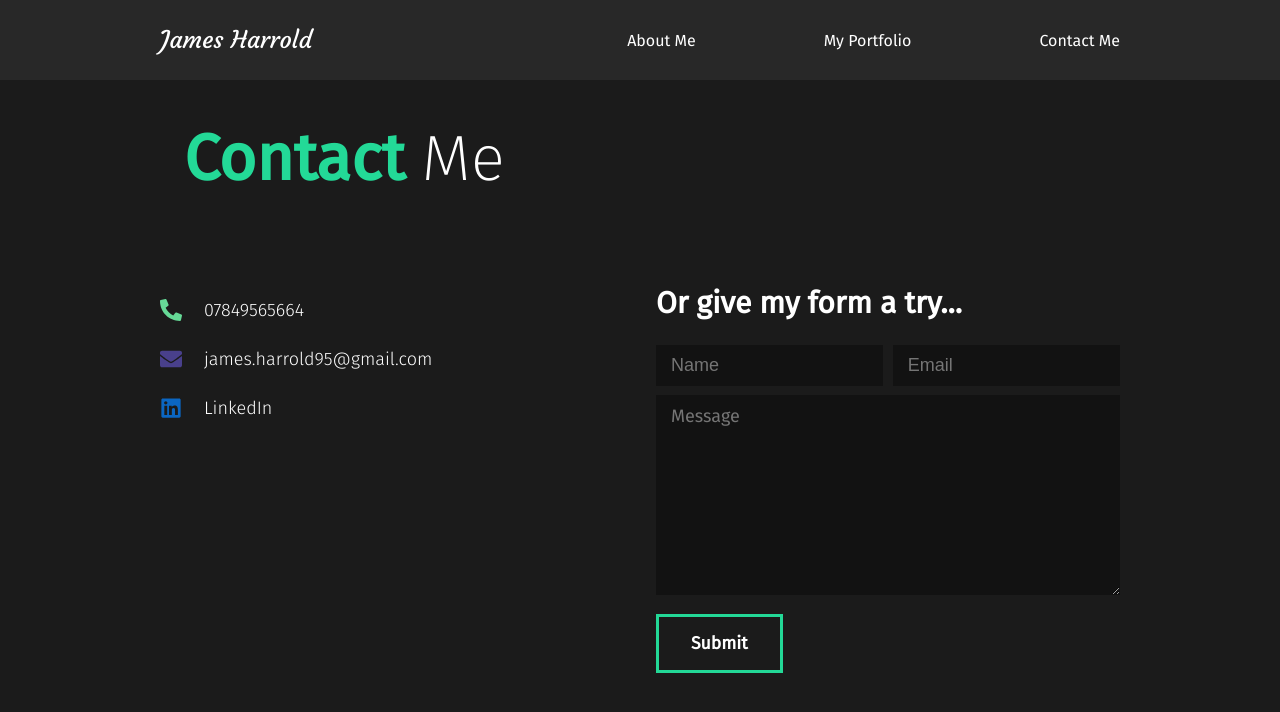
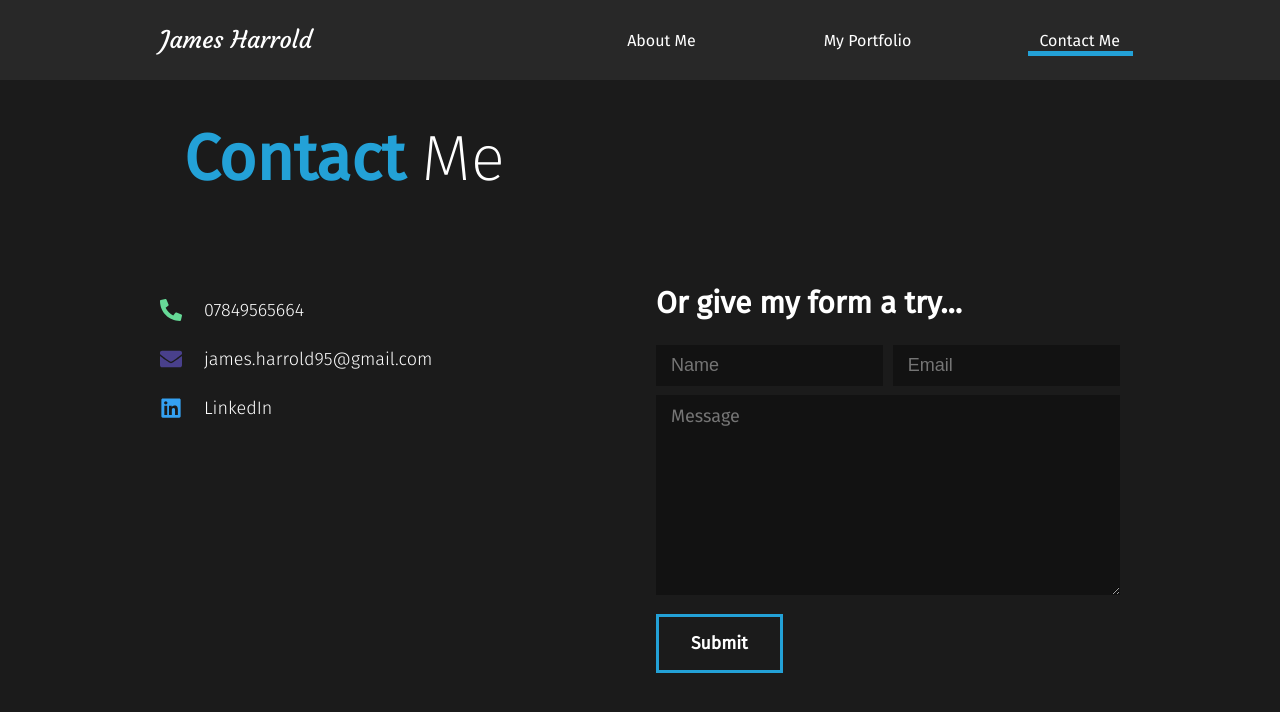
Before and after one commit to Jamesh66/new-portfolio, a React (Create React App) app: page /contact in a window 1280 px wide. Shown: the top 712 px of the page. Built offline with nearby package versions, Linux system fonts and the light colour scheme.

Commit message:
updated form and mobile freindlyness

```diff
--- a/src/Animation.js
+++ b/src/Animation.js
@@ -7,7 +7,7 @@ export const pageAnimation = {
     opacity: 1,
     y: 0,
     transition: {
-      duration: 1,
+      duration: 0.5,
       when: "beforeChildren",
       staggerChildren: 0.25,
     },
--- a/src/components/AboutSection.js
+++ b/src/components/AboutSection.js
@@ -10,7 +10,9 @@ const AboutSection = () => {
       <StyledDescription>
         <motion.div>
           <StyledHide>
-            <motion.h2 variants={titleAnim}>Hi!</motion.h2>
+            <motion.h2 variants={titleAnim}>
+              Hi!
+            </motion.h2>
           </StyledHide>
           <StyledHide>
             <motion.h2 variants={titleAnim}>
--- a/src/components/Cards/CardItem.js
+++ b/src/components/Cards/CardItem.js
@@ -19,7 +19,7 @@ const CardItem = ({ item }) => {
           <div className="user">
             <div className="links">
               <h5>
-                <a target="_blank" href={item.GitLink}>
+                <a target="_blank" rel="noreferrer" href={item.GitLink}>
                   <i>
                     <FaGithub color="#66DA97" />
                   </i>
@@ -27,9 +27,9 @@ const CardItem = ({ item }) => {
                 </a>
               </h5>
               <h5>
-                <a target="_blank" href={item.LiveLink}>
+                <a target="_blank" rel="noreferrer" href={item.LiveLink}>
                   <i>
-                    <FaDesktop color="#49408C" />
+                    <FaDesktop color="#23A1D7" />
                   </i>
                   Visit The Site
                 </a>
--- /dev/null
+++ b/src/components/ContactSection.js
@@ -0,0 +1,165 @@
+//Import icons
+import { FaPhoneAlt, FaEnvelope, FaLinkedin } from "react-icons/fa";
+//Import styling
+import styled from "styled-components";
+import { StyledContainer, StyledHide } from "../styles";
+//Framer motion
+import { motion } from "framer-motion";
+import { titleAnim, fade } from "../Animation";
+
+const ContactSection = () => {
+  return (
+    <div>
+      <StyledHide>
+        <motion.h2 variants={titleAnim}>
+          <span>Contact </span>Me
+        </motion.h2>
+      </StyledHide>
+      <StyledContact variants={fade}>
+        <div className="contact-info-container">
+          <ul className="details">
+            <li className="phone">
+              <div className="icon">
+                <h4>
+                  <i>
+                    <FaPhoneAlt color="#66DA97" />
+                  </i>
+                  07849565664
+                </h4>
+              </div>
+            </li>
+            <li className="email">
+              <div className="icon">
+                <h4>
+                  <i>
+                    <FaEnvelope color="#49408C" />
+                  </i>
+                  james.harrold95@gmail.com
+                </h4>
+              </div>
+            </li>
+            <li className="linkedin">
+              <div className="icon">
+                <h4>
+                  <i>
+                    <FaLinkedin color="#34A1F2" />
+                  </i>
+                  <a
+                    target="_blank"
+                    rel="noreferrer"
+                    href="https://www.linkedin.com/in/james-harrold-33446014b/"
+                  >
+                    LinkedIn
+                  </a>
+                </h4>
+              </div>
+            </li>
+          </ul>
+        </div>
+
+        <StyledForm
+          action="POST"
+          data-netlify="true"
+          data-netlify-recaptcha="true"
+          autoComplete="off"
+          variants={fade}
+        >
+          <h3>Or give my form a try...</h3>
+          <StyledTextField
+            name="name"
+            type="text"
+            placeholder="Name"
+          ></StyledTextField>
+          <StyledTextField
+            name="email"
+            type="email"
+            placeholder="Email"
+          ></StyledTextField>
+          <StyledTextArea
+            name="message"
+            type="text"
+            placeholder="Message"
+          ></StyledTextArea>
+          <div data-netlify-recaptcha="true"></div>
+          <button type="submit">Submit</button>
+        </StyledForm>
+      </StyledContact>
+    </div>
+  );
+};
+
+export default ContactSection;
+
+//Styled components
+const StyledContact = styled(StyledContainer)`
+  padding-top: 4rem;
+  padding-bottom: 10rem;
+  h4 {
+    font-size: 18px;
+    color: #fefefe;
+    line-height: 3rem;
+    font-weight: 300;
+  }
+  ul {
+    list-style: none;
+  }
+  a {
+    text-decoration: none;
+    font-size: 18px;
+    color: #fefefe;
+    margin: auto;
+    font-weight: ligher;
+  }
+  i {
+    position: relative;
+    top: 5px;
+    display: inline-block;
+    margin-right: 1em;
+    font-size: 22px;
+  }
+  @media (max-width: 750px) {
+    padding-top: 0;
+  }
+`;
+
+const StyledForm = styled.form`
+  position: relative;
+  h3 {
+    font-size: 30px;
+    padding-bottom: 1.5rem;
+    width: 100%;
+  }
+  display: flex;
+  flex-wrap: wrap;
+  width: 100%;
+  justify-content: space-between;
+  font: inherit;
+  @media (max-width: 750px) {
+    padding-top: 1rem;
+  } ;
+`;
+
+const StyledTextField = styled.input`
+  background: #121212;
+  padding: 10px 15px;
+  outline: none;
+  border: 0;
+  width: 49%;
+  margin-bottom: 2%;
+  color: white;
+  font-size: 18px;
+`;
+
+const StyledTextArea = styled.textarea`
+  background: #121212;
+  padding: 10px 15px;
+  outline: none;
+  border: 0;
+  width: 100%;
+  height: 25vh;
+  margin-bottom: 4%;
+  color: white;
+  padding: 10px 15px;
+  font-size: 18px !important;
+  font: inherit;
+`;
--- a/src/components/GlobalStyle.js
+++ b/src/components/GlobalStyle.js
@@ -28,13 +28,13 @@ button{
     font-size: 1.1rem;
     cursor: pointer;
     padding: 1rem 2rem;
-    border: 3px solid #23d997;
+    border: 3px solid #23A1D7;
     background:transparent;
     color:white;
     transition: all 0.5s ease;
     font-family: 'Fira Sans', sans-serif;
     &:hover{
-        background-color:#23d997;
+        background-color:#23A1D7;
         color: white;
     }
 }
@@ -47,7 +47,7 @@ h3{
 }
 span{
     font-weight:bold;
-    color: #23d997;
+    color: #23A1D7;
 }
 p{
     padding: 3rem 0rem;
--- a/src/components/Nav.js
+++ b/src/components/Nav.js
@@ -1,8 +1,10 @@
-import React from "react";
+import { motion } from "framer-motion";
 import styled from "styled-components";
 import { Link } from "react-router-dom";
+import { useLocation } from "react-router-dom";
 
 const Nav = () => {
+  const { pathname } = useLocation();
   return (
     <StyledNav>
       <h1>
@@ -13,17 +15,42 @@ const Nav = () => {
       <ul>
         <li>
           <Link to="/">About Me</Link>
+          <Line
+            transition={{ duration: 0.75 }}
+            initial={{ width: "0%" }}
+            animate={{ width: pathname === "/" ? "50%" : "0%" }}
+          />
         </li>
         <li>
           <Link to="/portfolio">My Portfolio</Link>
+          <Line
+            transition={{ duration: 0.75 }}
+            initial={{ width: "0%" }}
+            animate={{ width: pathname === "/portfolio" ? "50%" : "0%" }}
+          />
         </li>
         <li>
           <Link to="/contact">Contact Me</Link>
+          <Line
+            transition={{ duration: 0.75 }}
+            initial={{ width: "0%" }}
+            animate={{ width: pathname === "/contact" ? "50%" : "0%" }}
+          />
         </li>
       </ul>
     </StyledNav>
   );
 };
+
+const Line = styled(motion.div)`
+  height: 0.3rem;
+  background: #23a1d7;
+
+  width: 0%;
+  position: absolute;
+  left: 56%;
+  top: 110%;
+`;
 
 const StyledNav = styled.nav`
   min-height: 10vh;
--- a/src/components/SideDrawer/SideDrawer.js
+++ b/src/components/SideDrawer/SideDrawer.js
@@ -3,18 +3,36 @@ import { Link } from "react-router-dom";
 //Import Styled components
 import styled from "styled-components";
 import { bool } from "prop-types";
+import { useLocation } from "react-router-dom";
+import { motion } from "framer-motion";
 const SideDrawer = ({ open, setOpen }) => {
+  const { pathname } = useLocation();
   return (
     <StyledSideDrawer open={open}>
       <ul>
         <li>
           <Link to="/">About Me</Link>
+          <Line
+            transition={{ duration: 0.75 }}
+            initial={{ width: "0%" }}
+            animate={{ width: pathname === "/" ? "33%" : "0%" }}
+          />
         </li>
         <li>
           <Link to="/portfolio">My Portfolio</Link>
+          <Line
+            transition={{ duration: 0.75 }}
+            initial={{ width: "0%" }}
+            animate={{ width: pathname === "/portfolio" ? "43%" : "0%" }}
+          />
         </li>
         <li>
           <Link to="/contact">Contact Me</Link>
+          <Line
+            transition={{ duration: 0.75 }}
+            initial={{ width: "0%" }}
+            animate={{ width: pathname === "/contact" ? "40%" : "0%" }}
+          />
         </li>
       </ul>
     </StyledSideDrawer>
@@ -24,6 +42,14 @@ const SideDrawer = ({ open, setOpen }) => {
 SideDrawer.propTypes = {
   open: bool.isRequired,
 };
+
+const Line = styled(motion.div)`
+  height: 0.36rem;
+  background: #23a1d7;
+  width: 10%;
+  position: absolute;
+  left: 0%;
+`;
 
 export default SideDrawer;
 
@@ -50,6 +76,7 @@ const StyledSideDrawer = styled.nav`
   }
   li {
     margin: 1.5rem 2rem;
+    position: relative;
   }
   a {
     color: white;
--- a/src/components/SideDrawer/SideDrawerToggleButton.js
+++ b/src/components/SideDrawer/SideDrawerToggleButton.js
@@ -1,7 +1,7 @@
 //Import Styled components
 import styled from "styled-components";
 //hamburger Icon
-import { Turn as Hamburger } from "hamburger-react";
+import { Squash as Hamburger } from "hamburger-react";
 //Prop types
 import { bool, func } from "prop-types";
 
--- a/src/pages/ContactMe.js
+++ b/src/pages/ContactMe.js
@@ -1,152 +1,20 @@
-//Import icons
-import { FaPhoneAlt, FaEnvelope, FaLinkedin } from "react-icons/fa";
 //Import styling
-import styled from "styled-components";
-import { StyledServices, StyledDescription, StyledContainer } from "../styles";
-//Animations
+import { StyledServices } from "../styles";
+//Framer motion
 import { pageAnimation } from "../Animation";
-
+//Page components
+import ContactSection from "../components/ContactSection";
 const contactSection = () => {
   return (
-    <StyledServices>
-      <StyledDescription
-        variants={pageAnimation}
-        initial="hidden"
-        animate="show"
-        exit="exit"
-      >
-        <h2>
-          <span>Contact </span>Me
-        </h2>
-        <StyledContact>
-          <div className="contact-info-container">
-            <ul className="details">
-              <li className="phone">
-                <div className="icon">
-                  <h4>
-                    <i>
-                      <FaPhoneAlt color="#66DA97" />
-                    </i>
-                    07849565664
-                  </h4>
-                </div>
-              </li>
-              <li className="email">
-                <div className="icon">
-                  <h4>
-                    <i>
-                      <FaEnvelope color="#49408C" />
-                    </i>
-                    james.harrold95@gmail.com
-                  </h4>
-                </div>
-              </li>
-              <li className="linkedin">
-                <div className="icon">
-                  <h4>
-                    <i>
-                      <FaLinkedin color="#0B66C2" />
-                    </i>
-                    <a
-                      target="_blank"
-                      href="https://www.linkedin.com/in/james-harrold-33446014b/"
-                    >
-                      LinkedIn
-                    </a>
-                  </h4>
-                </div>
-              </li>
-            </ul>
-          </div>
-
-          <StyledForm action="" autoComplete="off">
-            <h3>Or give my form a try...</h3>
-            <StyledTextField type="text" placeholder="Name"></StyledTextField>
-            <StyledTextField type="email" placeholder="Email"></StyledTextField>
-            <StyledTextArea type="text" placeholder="Message"></StyledTextArea>
-            <button>Submit</button>
-          </StyledForm>
-        </StyledContact>
-      </StyledDescription>
+    <StyledServices
+      variants={pageAnimation}
+      initial="hidden"
+      animate="show"
+      exit="exit"
+    >
+      <ContactSection />
     </StyledServices>
   );
 };
 
-//Styled components
-const StyledContact = styled(StyledContainer)`
-  padding-top: 4rem;
-  padding-bottom: 10rem;
-  h2 {
-    position: relative;
-  }
-  h4 {
-    font-size: 18px;
-    color: #fefefe;
-    line-height: 3rem;
-    font-weight: 300;
-  }
-  ul {
-    list-style: none;
-  }
-  a {
-    text-decoration: none;
-    font-size: 18px;
-    color: #fefefe;
-    margin: auto;
-    font-weight: ligher;
-  }
-  i {
-    position: relative;
-    top: 5px;
-    display: inline-block;
-    margin-right: 1em;
-    font-size: 22px;
-  }
-  @media (max-width: 750px) {
-    padding-top: 0;
-  }
-`;
-
-const StyledForm = styled.form`
-  position: relative;
-  h3 {
-    font-size: 30px;
-    padding-bottom: 1.5rem;
-    width: 100%;
-  }
-  display: flex;
-  flex-wrap: wrap;
-  width: 100%;
-  justify-content: space-between;
-  font: inherit;
-  @media (max-width: 750px) {
-    padding-top: 1.5rem;
-  } ;
-`;
-
-const StyledTextField = styled.input`
-  background: #121212;
-  padding: 10px 15px;
-  outline: none;
-  border: 0;
-  width: 49%;
-  margin-bottom: 2%;
-  color: white;
-  font-size: 18px;
-`;
-
-const StyledTextArea = styled.textarea`
-  background: #121212;
-  padding: 10px 15px;
-  outline: none;
-  border: 0;
-  width: 100%;
-  height: 25vh;
-  margin-bottom: 4%;
-  color: white;
-  padding: 10px 15px;
-  font-size: 18px !important;
-  font: inherit;
-`;
-
 export default contactSection;
--- a/src/util.js
+++ b/src/util.js
@@ -19,7 +19,7 @@ function cardInfo() {
       text:
         "Lorem ipsum dolor sit amet consectetur adipisicing elit. Illo commodi fuga modi possimus eligendi repudiandae eaque mollitia, consectetur aut quos quod ab, dolores, ipsa inventore beatae doloribus. Expedita, fugiat dolor!",
       LiveLink: "https://mrcartermaths.com/",
-      GitLink: "https://github.com/Jamesh66?tab=repositories",
+      GitLink: "https://github.com/Jamesh66/mr-carter-maths/tree/main",
       id: uuidv4(),
     },
   ];
```
Also changed, not shown: src/pages/Portfolio.js (+7 -5 lines), 1 other file (tests, documents, lock files or other folders).
